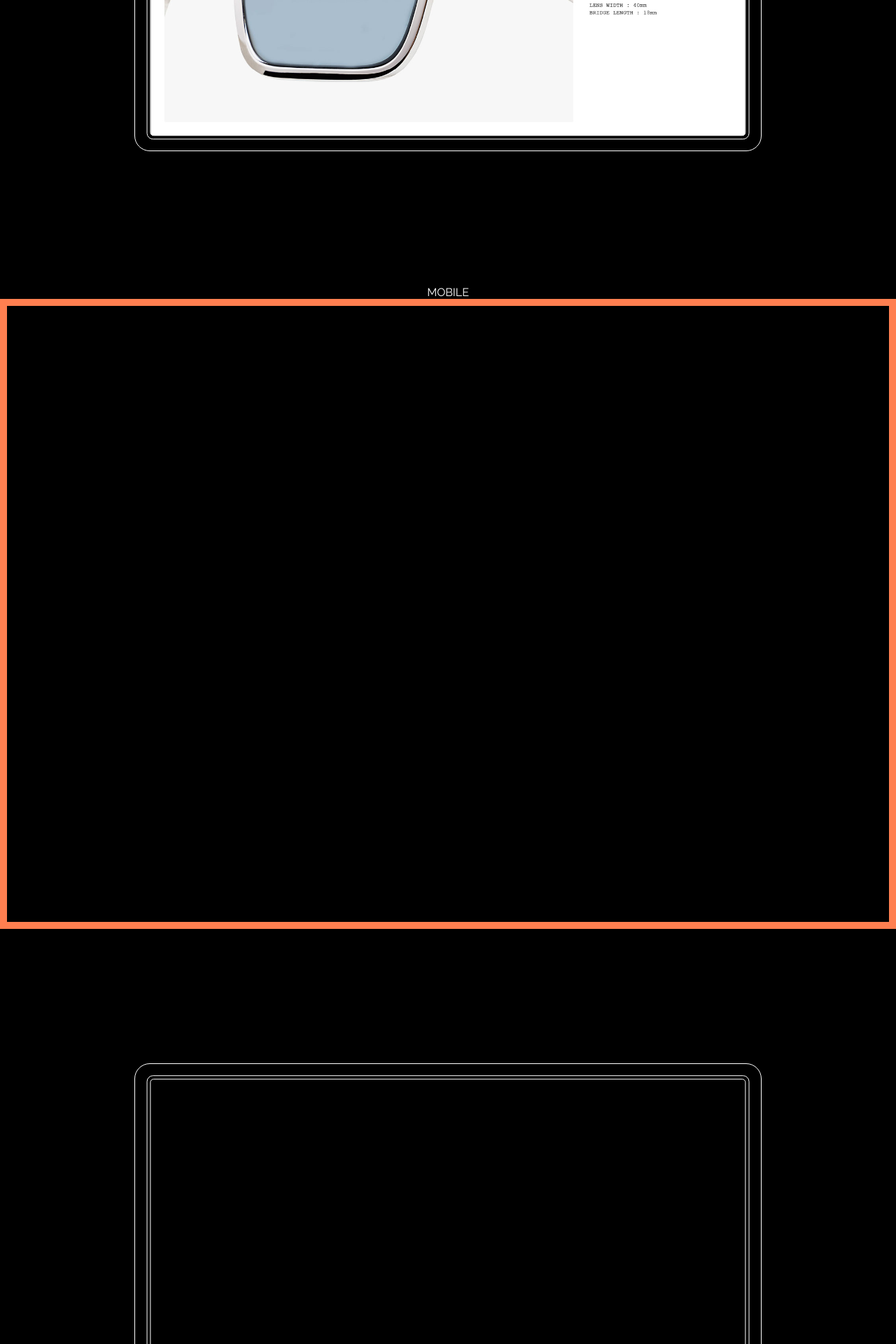
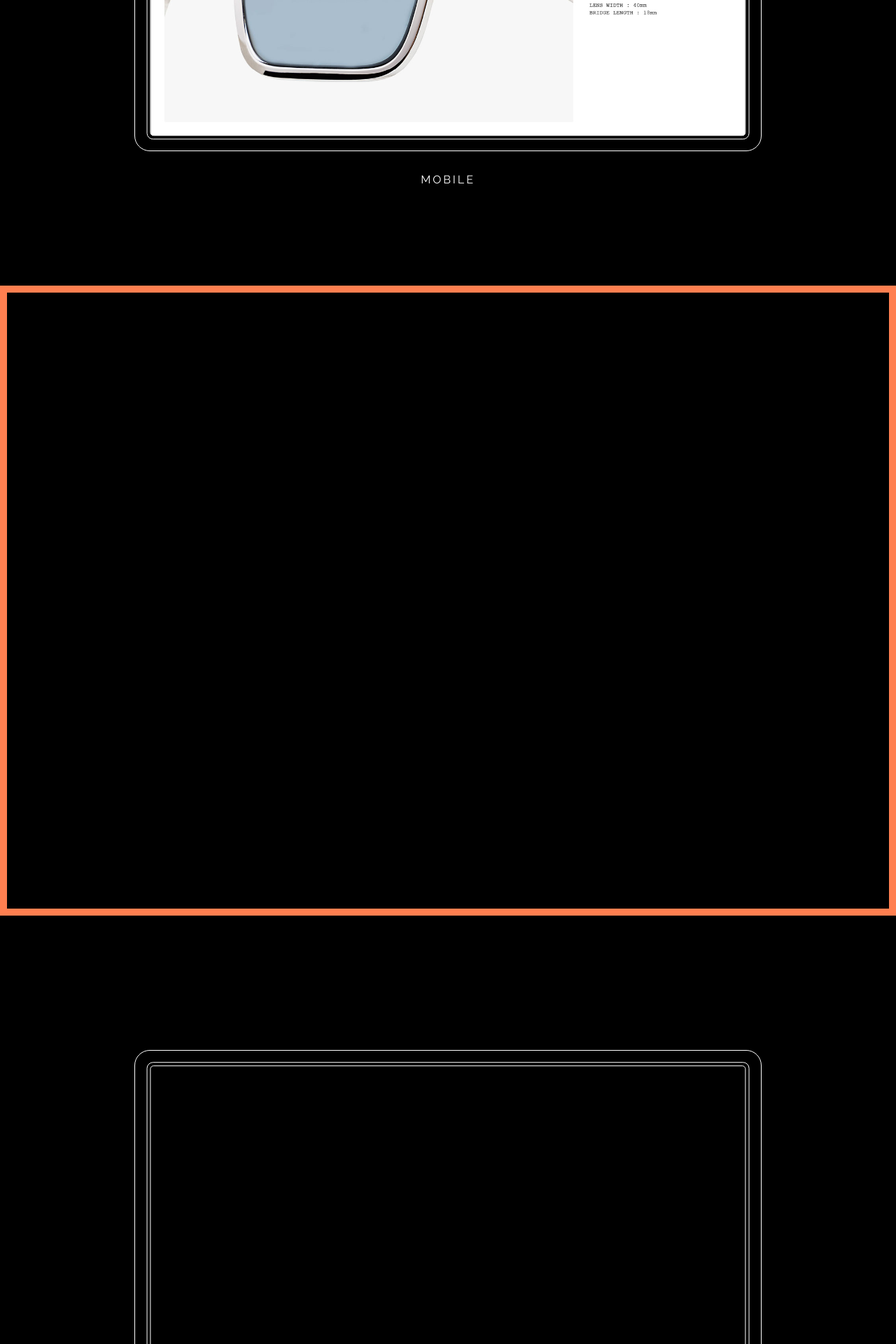
Before and after one commit to Maximsmith/Maximsmith, a Jekyll site: the page built from work/proj-1.html, in a window 1280 px wide. Shown: the part 3134-5054 px from the top of the page at 70% size. Built offline with Jekyll 4.4.1, drawn with Linux system fonts in a browser that asks for light colours.

Commit message:
Update style.css

```diff
--- a/css/style.css
+++ b/css/style.css
@@ -312,8 +312,9 @@ body#index a#contact.active:hover, body#index a#work.active:hover {
 	font-weight: 100;
 }
 
-.work_copy.ipad {
+.work_1.ipad {
 	max-width: 100%;
+	position: relative;
 }
 
 .work_ipad_1 {
@@ -402,6 +403,17 @@ body#index a#contact.active:hover, body#index a#work.active:hover {
 	text-align: center;
 	color: #ffffff;
 	font-family: 'Raleway', sans-serif;
+	position: absolute;
+	bottom: -50px;
+	left: 50%;
+	transform: translateX(-50%);
+	letter-spacing: 3px;
+}
+
+.toggle_btn:hover {
+	letter-spacing: 6px;
+	padding-bottom: 5px;
+	border-bottom: 2px solid #ffffff;
 }
 
 .toggle_btn .dsk, .active .mob {
```
